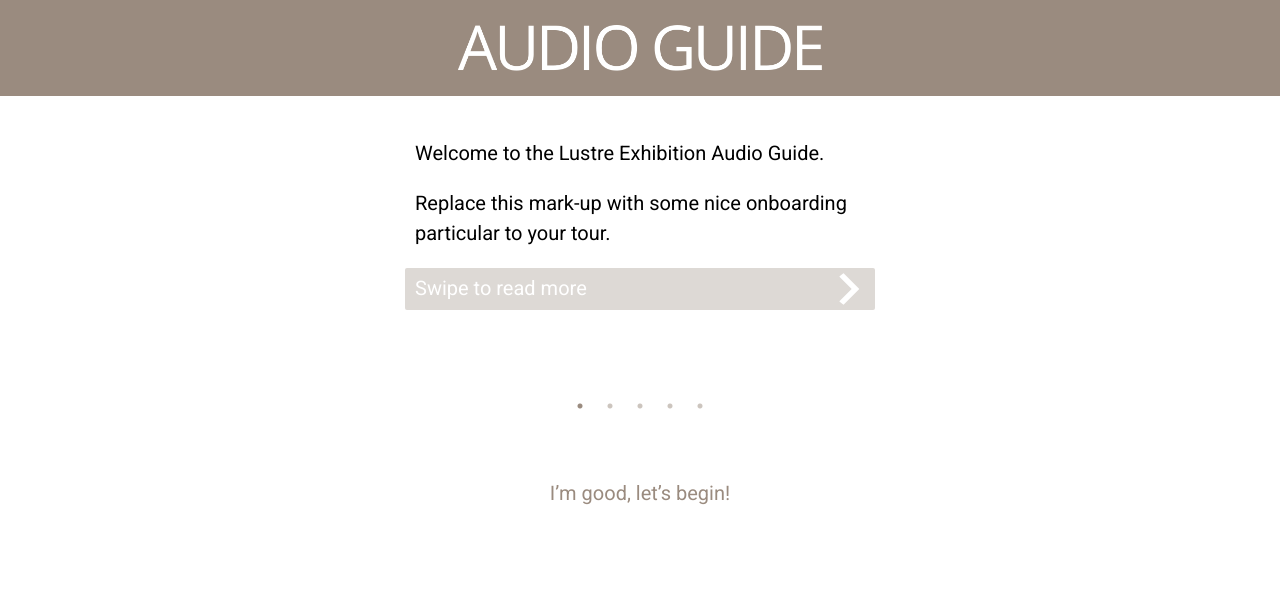
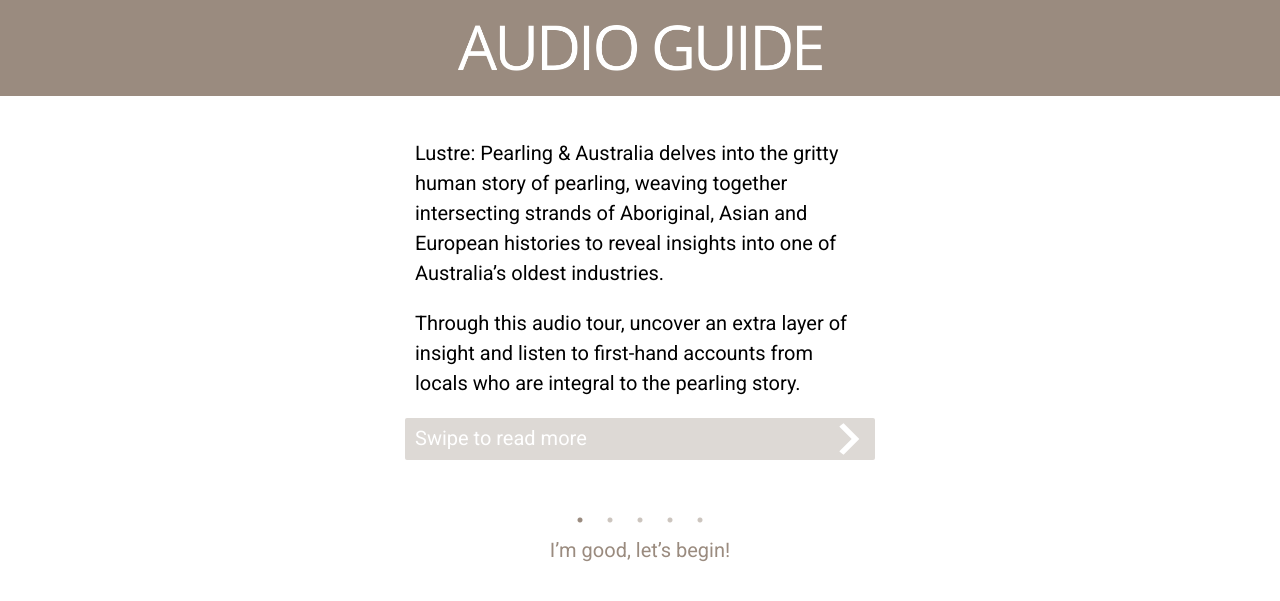
Before and after one commit to jonnybrownbill/lustre, a Jekyll site: the page built from welcome/welcome.md, in a window 1280 px wide. Shown: the top 601 px of the page. Built offline with Jekyll 4.4.1, drawn with Linux system fonts in a browser that asks for light colours.

Commit message:
welcome page update

```diff
--- a/_layouts/welcome.html
+++ b/_layouts/welcome.html
@@ -14,9 +14,8 @@
 	      	<div class="slick-container">
 		      	<div class="slick">
 		    		<div>
-						<p>Welcome to the Lustre Exhibition Audio Guide.</p>
-
-						<p>Replace this mark-up with some nice onboarding particular to your tour.</p>
+						<p>Lustre: Pearling &amp; Australia delves into the gritty human story of pearling, weaving together intersecting strands of Aboriginal, Asian and European histories to reveal insights into one of Australia’s oldest industries.</p>
+                        <p>Through this audio tour, uncover an extra layer of insight and listen to first-hand accounts from locals who are integral to the pearling story.</p>
 						<div class="prompt slick-slide-to-next">Swipe to read more
 						<span class="button-forward">
 	      					<img src="{{ site.baseurl }}/assets/img/icons/button_forward.png"/>
@@ -24,21 +23,21 @@
 	    				</div>
 					</div>
 					<div>
-						<p>Look out for the headphones symbol in the exhibition and then hit the number you&rsquo;re in front of to begin.</p>
+						<p>Look out for the headphone symbols throughout the exhibition and select the number to listen to the audio for that section.</p>
 						<p>
-							<img class="welcome-example-icon slick-slide-to-next" src="{{ site.baseurl }}/assets/img/welcome/example-headphones-icon.gif"/>
+							<img class="welcome-example-icon slick-slide-to-next" src="{{ site.baseurl }}/assets/img/welcome/example-headphones-icon.png"/>
 						</p>
 					</div>
 					<div>
 						<p>Press the menu icon at the top right of the screen to change stops.</p>
 						<p>
-							<img class="screenshot slick-slide-to-next" src="{{ site.baseurl }}/assets/img/welcome/highlight-bento-menu.gif"/>
+							<img class="screenshot slick-slide-to-next" src="{{ site.baseurl }}/assets/img/welcome/highlight-bento-menu.jpg"/>
 						</p>
 					</div>
 					<div>
 						<p>Use the buttons at the bottom of the screen to move to the next or previous stop.</p>
 						<p>
-							<img class="screenshot slick-slide-to-next" src="{{ site.baseurl }}/assets/img/welcome/highlight-footer-buttons.gif"/>
+							<img class="screenshot slick-slide-to-next" src="{{ site.baseurl }}/assets/img/welcome/highlight-footer-buttons.jpg"/>
 						</p>
 					</div>
 					<div>
```
Also changed, not shown: assets/img/welcome/example-headphones-icon.png (added), assets/img/welcome/highlight-bento-menu.jpg (added), assets/img/welcome/highlight-footer-buttons.jpg (added), 1 other file.
